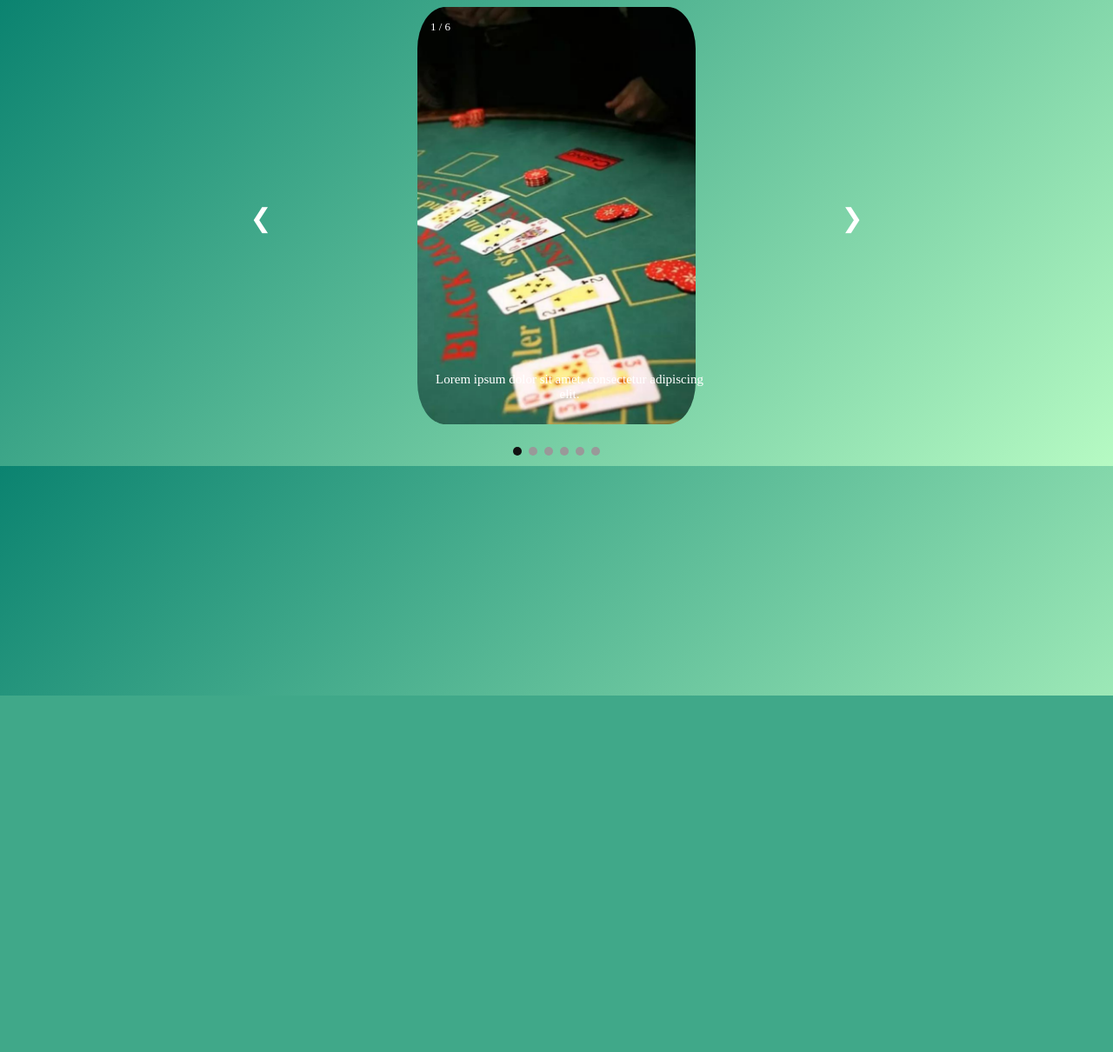
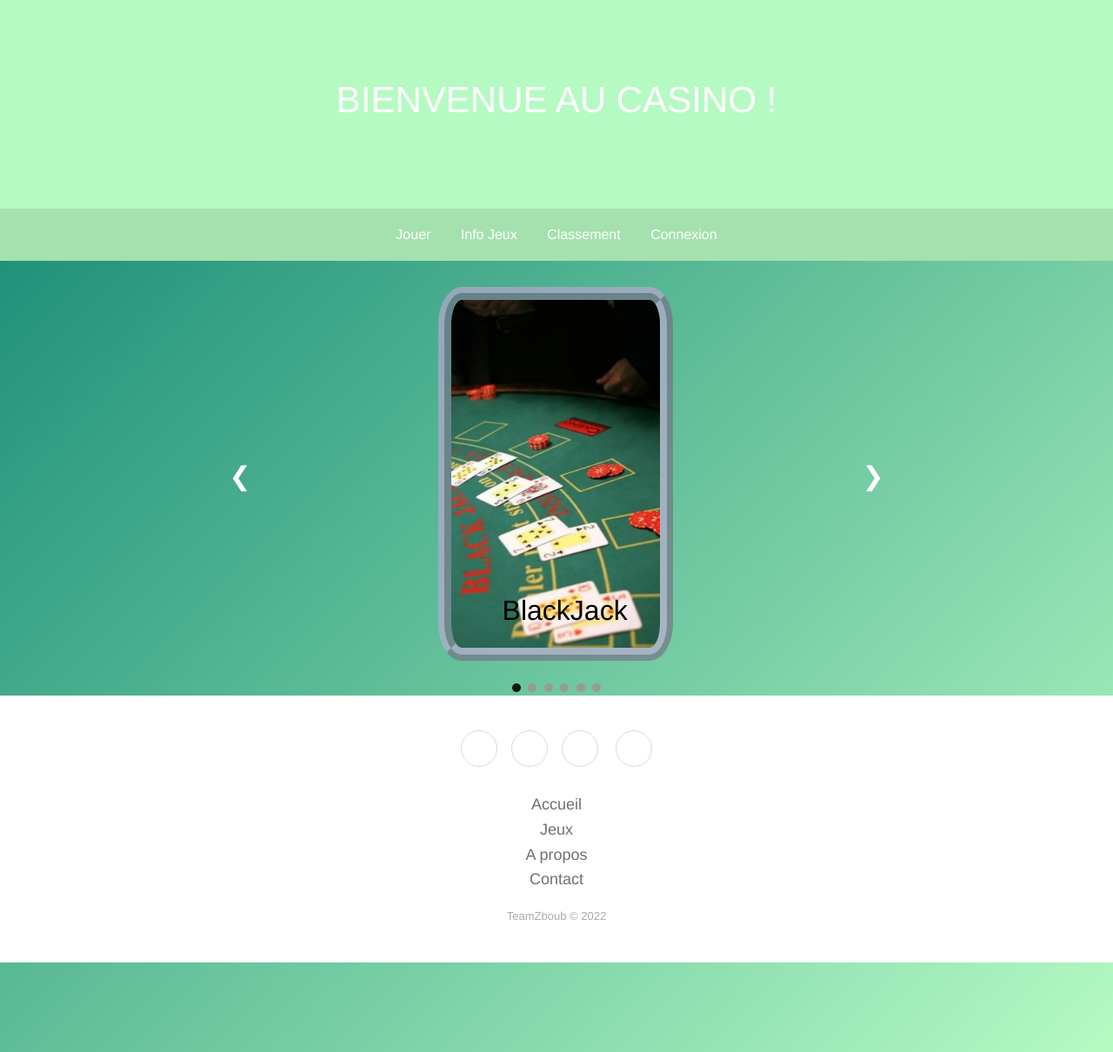
Before and after one commit to CobsiHD/Projet-WEB-INFO203-2022, a PHP site: page /pages/index.php in a window 1280 px wide. Shown: the whole page at 87% size. Before the commit the page ends 800 px from the top, so only its background shows below. Run offline with PHP 8.4, Linux system fonts and the light colour scheme.

Commit message:
Amélioration de la pages de jeux
Header + footer ne vont pas mais on essayera de rectifier

```diff
--- a/www/css/style_pages_jeux.css
+++ b/www/css/style_pages_jeux.css
@@ -1,13 +1,15 @@
 .custom-slider {
     display: none;
 }
+
 
 .slide-container {
     max-width: 20em;
     position: relative;
     margin: auto;
+    padding-left: 3em;
+}
 
-}
 .prev, .next {
     cursor: pointer;
     position: absolute;
@@ -31,14 +33,15 @@
 }
 .slide-text {
     position: absolute;
-    color: #ffffff;
-    font-size: 15px;
-    padding: 15px;
-    bottom: 15px;
+    color: black;
+    font-size: 200%;
+    padding-left: 20%;
+    bottom: 10%;
     width: 100%;
-    text-align: center;
+
 }
 .slide-index {
+    display: none;
     color: #ffffff;
     font-size: 13px;
     padding: 15px;
@@ -46,11 +49,12 @@
     top: 0;
 }
 .slide-img{
-    width: 20em;
-    height: 30em;
+    width: 15em;
+    height: 25em;
     object-fit: cover;
     object-position: center;
     border-radius: 10%;
+    border: 4mm ridge rgba(200, 166, 217, 0.6);
 }
 .slide-dot{ text-align: center; }
 .dot {
@@ -79,18 +83,18 @@ body {
 }
 
 .custom-slider img {
-    /* La transition s'applique à la fois sur la largeur et la hauteur, avec une durée d'une seconde. */
-    -webkit-transition: all 1s ease; /* Safari et Chrome */
-    -moz-transition: all 1s ease; /* Firefox */
-    -ms-transition: all 1s ease; /* Internet Explorer 9 */
-    -o-transition: all 1s ease; /* Opera */
+
+    -webkit-transition: all 1s ease;
+    -moz-transition: all 1s ease;
+    -ms-transition: all 1s ease;
+    -o-transition: all 1s ease;
     transition: all 1s ease;
 }
 .custom-slider:hover img {
-    /* L'image est grossie de 25% */
-    -webkit-transform: scale(1.05); /* Safari et Chrome */
-    -moz-transform: scale(1.05); /* Firefox */
-    -ms-transform: scale(1.05); /* Internet Explorer 9 */
-    -o-transform: scale(1.05); /* Opera */
-    transform: scale(1.05);
+
+    -webkit-transform: scale(1.02);
+    -moz-transform: scale(1.02);
+    -ms-transform: scale(1.02);
+    -o-transform: scale(1.02);
+    transform: scale(1.02);
 }
--- a/www/lib/js/script_pages_jeux.js
+++ b/www/lib/js/script_pages_jeux.js
@@ -9,6 +9,7 @@ function currentSlide(n) {
     showSlides(slideIndex = n);
 }
 
+/* Cette fonction permet d'afficher les cartes */
 function showSlides(n) {
     var i;
     var slides = document.getElementsByClassName("custom-slider");
--- a/www/pages/index.php
+++ b/www/pages/index.php
@@ -3,42 +3,65 @@
 <head>
     <title>Pages Jeux</title>
     <link href="../css/style_pages_jeux.css" rel="stylesheet">
+    <link href="../css/styles_accueil.css" rel="stylesheet">
 </head>
+<header>
+    <h1>Bienvenue au CASINO !</h1>
+    <nav>
+        <a href="">Jouer</a>
+        <a href="">Info Jeux</a>
+        <a href="">Classement</a>
+        <a href="">Connexion</a>
+    </nav>
+</header>
 <body>
-<div class="slide-container">
+
+<div class="slide-container actuel">
+
     <div class="custom-slider fade">
         <div class="slide-index">1 / 6</div>
-        <img class="slide-img" src="../images/blackJack.png">
-        <div class="slide-text">Lorem ipsum dolor sit amet, consectetur adipiscing elit.</div>
+            <a href="BlackJack/blackjack.php">
+                <img class="slide-img" src="../images/blackJack.png" alt="Le BlackJack" >
+            </a>
+        <div class="slide-text">BlackJack</div>
     </div>
     <div class="custom-slider fade">
         <div class="slide-index">2 / 6</div>
-        <img class="slide-img" src="../images/bonneteau.png">
-        <div class="slide-text">Nullam luctus aliquam ornare. </div>
+            <a href="Bonneteau/index.html">
+                <img class="slide-img" src="../images/bonneteau.png" alt="Le jeux du Bonneteau">
+            </a>
+        <div class="slide-text">Bonneteau</div>
     </div>
     <div class="custom-slider fade">
         <div class="slide-index">3 / 6</div>
-        <img class="slide-img" src="../images/imgdes.png">
-        <div class="slide-text">Praesent lobortis libero sed egestas suscipit.</div>
+            <a href="Dice/index.php">
+                <img class="slide-img" src="../images/imgdes.png" alt="Le jeu du dé">
+            </a>
+        <div class="slide-text">Le jeu du dé</div>
     </div>
     <div class="custom-slider fade">
         <div class="slide-index">4 / 6</div>
-        <img class="slide-img" src="../images/PMU.png">
-        <div class="slide-text">Lorem ipsum dolor sit amet, consectetur adipiscing elit.</div>
+            <a href="Horse/index.php">
+                <img class="slide-img" src="../images/PMU.png" alt="Le PMU">
+            </a>
+        <div class="slide-text">La Course Hippique</div>
     </div>
     <div class="custom-slider fade">
         <div class="slide-index">5 / 6</div>
-        <img class="slide-img" src="../images/roulette.png">
-        <div class="slide-text">Lorem ipsum dolor sit amet, consectetur adipiscing elit.</div>
+        <img class="slide-img" src="../images/roulette.png" alt="La roulette">
+        <div class="slide-text">La Roulette</div>
     </div>
     <div class="custom-slider fade">
         <div class="slide-index">6 / 6</div>
-        <img class="slide-img" src="../images/jackpot.png">
-        <div class="slide-text">Lorem ipsum dolor sit amet, consectetur adipiscing elit.</div>
+        <img class="slide-img" src="../images/jackpot.png" alt="Machine à sous">
+        <div class="slide-text">La Machine Sous</div>
     </div>
+
     <a class="prev" onclick="plusSlides(-1)">&#10094;</a>
     <a class="next" onclick="plusSlides(1)">&#10095;</a>
+
 </div>
+
 <br>
 <div class="slide-dot">
     <span class="dot" onclick="currentSlide(1)"></span>
@@ -50,6 +73,42 @@
 </div>
 </body>
 
+<footer>
+    <div class="footer">
+        <footer>
+            <div class="social">
+                <a href="#"><i class="icon icon-social-instagram"></i>
+                </a><a href="#"><i class="icon icon-social-snapchat"></i>
+                </a><a href="#"><i class="icon icon-social-twitter"></i></a>
+                <a href="#"><i class="icon icon-social-facebook"></i></a>
+            </div>
+            <ul class="list-inline">
+                <li class="list-inline-item"><a href="#">Accueil</a></li>
+                <li class="list-inline-item"><a href="#">Jeux</a></li>
+                <li class="list-inline-item"><a href="#">A propos</a></li>
+                <li class="list-inline-item"><a href="#">Contact</a></li>
+            </ul>
+            <p class="copyright">TeamZboub © 2022</p>
+        </footer>
+    </div>
+</footer>
+<!-- content -->
+<script src="lib/js/jquery.js"></script>
+<script src="lib/js/bootstrap.js"></script>
+
 <script src="../lib/js/script_pages_jeux.js"></script>
 
+<script>
+    /* Script Pour scroll header */
+    $(function() {
+        $(window).scroll(function () {
+            var winTop = $(window).scrollTop();
+            if (winTop >= 30) {
+                $("body").addClass("sticky-header");
+            } else {
+                $("body").removeClass("sticky-header");
+            }
+        });
+    });
+</script>
 </html>
```
Also changed, not shown: www/css/TESTPagesJeux.css (added, +140 -0 lines), www/pages/TESTIndex.php (added, +124 -0 lines).
